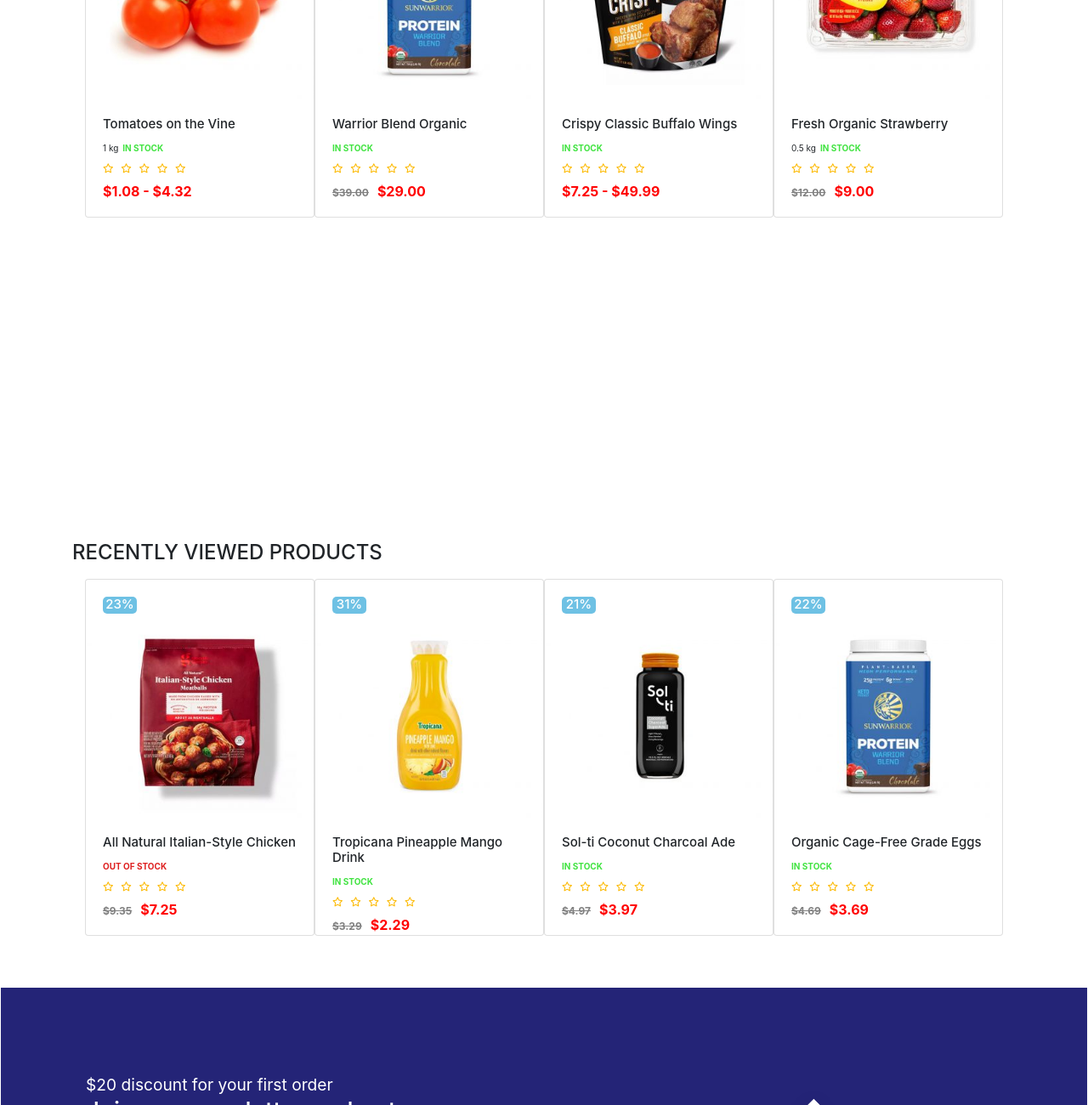
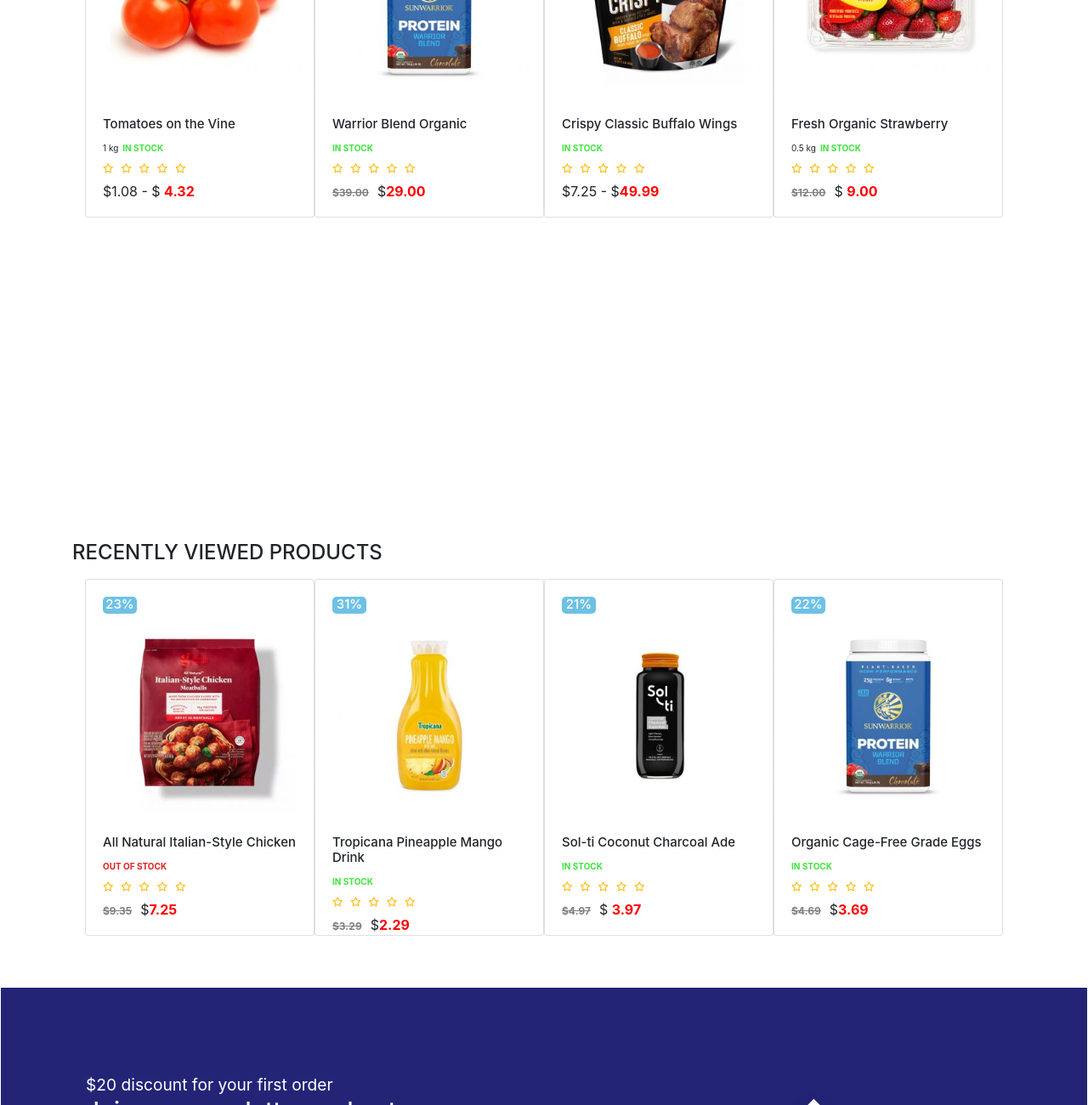
Before and after one commit to AlizadaLN/FrontEndProject, a plain HTML site: page assets/productPage.html in a window 1280 px wide. Shown: the part 1604-2904 px from the top of the page at 85% size. Drawn offline with nearby package versions, Linux system fonts and the light colour scheme.

Commit message:
finally addition

```diff
--- a/assets/css/style.css
+++ b/assets/css/style.css
@@ -338,15 +338,17 @@ i {
   visibility: hidden;
   transition: all 0.5s;
   background-color: white;
-  z-index: 1;
+  z-index: -1;
   padding: 35px;
-
+  display: none;
 }
 
 .nav-item:hover .home-menu,
-.nav-item:hover .shop-menu {
+.shop:hover .shop-menu {
   opacity: 1;
   visibility: visible;
+  z-index: 1;
+  display: block;
 }
 
 .toggle:hover {
--- a/assets/productPage.html
+++ b/assets/productPage.html
@@ -579,7 +579,7 @@
                                     <i class="fa-regular fa-star"></i>
                                     <i class="fa-regular fa-star"></i>
                                 </div>
-                                <span style="color: red; font-weight: bold;">$1.08 - $4.32</span><br>
+                                $1.08 - $ <span style="color: red; font-weight: bold;">4.32</span><br>
                                 <a href="#" class="btn btn-primary addSlideBtn"
                                     style="margin-bottom: 0px; margin-left: 50px;">Select options</a>
                             </div>
@@ -607,8 +607,8 @@
                                     <i class="fa-regular fa-star"></i>
                                     <i class="fa-regular fa-star"></i>
                                 </div>
-                                <span style="color: red; font-weight: bold;"><del
-                                        style="color: gray; font-size: 12px; margin-right: 10px; font-weight: bold;">$39.00</del>$29.00</span><br>
+                                <del
+                                        style="color: gray; font-size: 12px; margin-right: 10px; font-weight: bold;">$39.00</del>$<span style="color: red; font-weight: bold;">29.00</span><br>
                                 <a href="#" class="btn btn-primary addSlideBtn"
                                     style="margin-bottom: 0px; margin-left: 50px;">Add to cart</a>
                             </div>
@@ -636,7 +636,7 @@
                                     <i class="fa-regular fa-star"></i>
                                     <i class="fa-regular fa-star"></i>
                                 </div>
-                                <span style="color: red; font-weight: bold;">$7.25 - $49.99</span><br>
+                                $7.25 - $<span style="color: red; font-weight: bold;">49.99</span><br>
                                 <a href="#" class="btn btn-primary addSlideBtn"
                                     style="margin-bottom: 0px; margin-left: 50px;">View products</a>
                             </div>
@@ -664,8 +664,8 @@
                                     <i class="fa-regular fa-star"></i>
                                     <i class="fa-regular fa-star"></i>
                                 </div>
-                                <span style="color: red; font-weight: bold;"><del
-                                        style="color: gray; font-size: 12px; margin-right: 10px; font-weight: bold;">$12.00</del>$9.00</span><br>
+                                <del
+                                style="color: gray; font-size: 12px; margin-right: 10px; font-weight: bold;">$12.00</del>$ <span style="color: red; font-weight: bold;">9.00</span><br>
                                 <a href="#" class="btn btn-primary addSlideBtn"
                                     style="margin-bottom: 0px; margin-left: 50px;">Add to cart</a>
                             </div>
@@ -699,8 +699,8 @@
                                     <i class="fa-regular fa-star"></i>
                                     <i class="fa-regular fa-star"></i>
                                 </div>
-                                <span style="color: red; font-weight: bold;"><del
-                                        style="color: gray; font-size: 12px; margin-right: 10px; font-weight: bold;">$9.35</del>$7.25</span><br>
+                                <del
+                                        style="color: gray; font-size: 12px; margin-right: 10px; font-weight: bold;">$9.35</del>$<span style="color: red; font-weight: bold;">7.25</span><br>
                                 <a href="#" class="btn btn-primary addSlideBtn"
                                     style="margin-bottom: 0px; margin-left: 50px;">Read more</a>
                             </div>
@@ -728,8 +728,8 @@
                                     <i class="fa-regular fa-star"></i>
                                     <i class="fa-regular fa-star"></i>
                                 </div>
-                                <span style="color: red; font-weight: bold;"><del
-                                        style="color: gray; font-size: 12px; margin-right: 10px; font-weight: bold;">$3.29</del>$2.29</span><br>
+                                <del
+                                        style="color: gray; font-size: 12px; margin-right: 10px; font-weight: bold;">$3.29</del>$<span style="color: red; font-weight: bold;">2.29</span><br>
                                 <a href="#" class="btn btn-primary addSlideBtn"
                                     style="margin-bottom: 0px; margin-left: 50px;">Add to cart</a>
                             </div>
@@ -757,8 +757,8 @@
                                     <i class="fa-regular fa-star"></i>
                                     <i class="fa-regular fa-star"></i>
                                 </div>
-                                <span style="color: red; font-weight: bold;"><del
-                                        style="color: gray; font-size: 12px; margin-right: 10px; font-weight: bold;">$4.97</del>$3.97</span><br>
+                                <del
+                                style="color: gray; font-size: 12px; margin-right: 10px; font-weight: bold;">$4.97</del>$ <span style="color: red; font-weight: bold;">3.97</span><br>
                                 <a href="#" class="btn btn-primary addSlideBtn"
                                     style="margin-bottom: 0px; margin-left: 50px;">Add to cart</a>
                             </div>
@@ -786,8 +786,8 @@
                                     <i class="fa-regular fa-star"></i>
                                     <i class="fa-regular fa-star"></i>
                                 </div>
-                                <span style="color: red; font-weight: bold;"><del
-                                        style="color: gray; font-size: 12px; margin-right: 10px; font-weight: bold;">$4.69</del>$3.69</span><br>
+                                <del
+                                        style="color: gray; font-size: 12px; margin-right: 10px; font-weight: bold;">$4.69</del>$<span style="color: red; font-weight: bold;">3.69</span><br>
                                 <a href="#" class="btn btn-primary addSlideBtn"
                                     style="margin-bottom: 0px; margin-left: 50px;">Add to cart</a>
                             </div>
```
